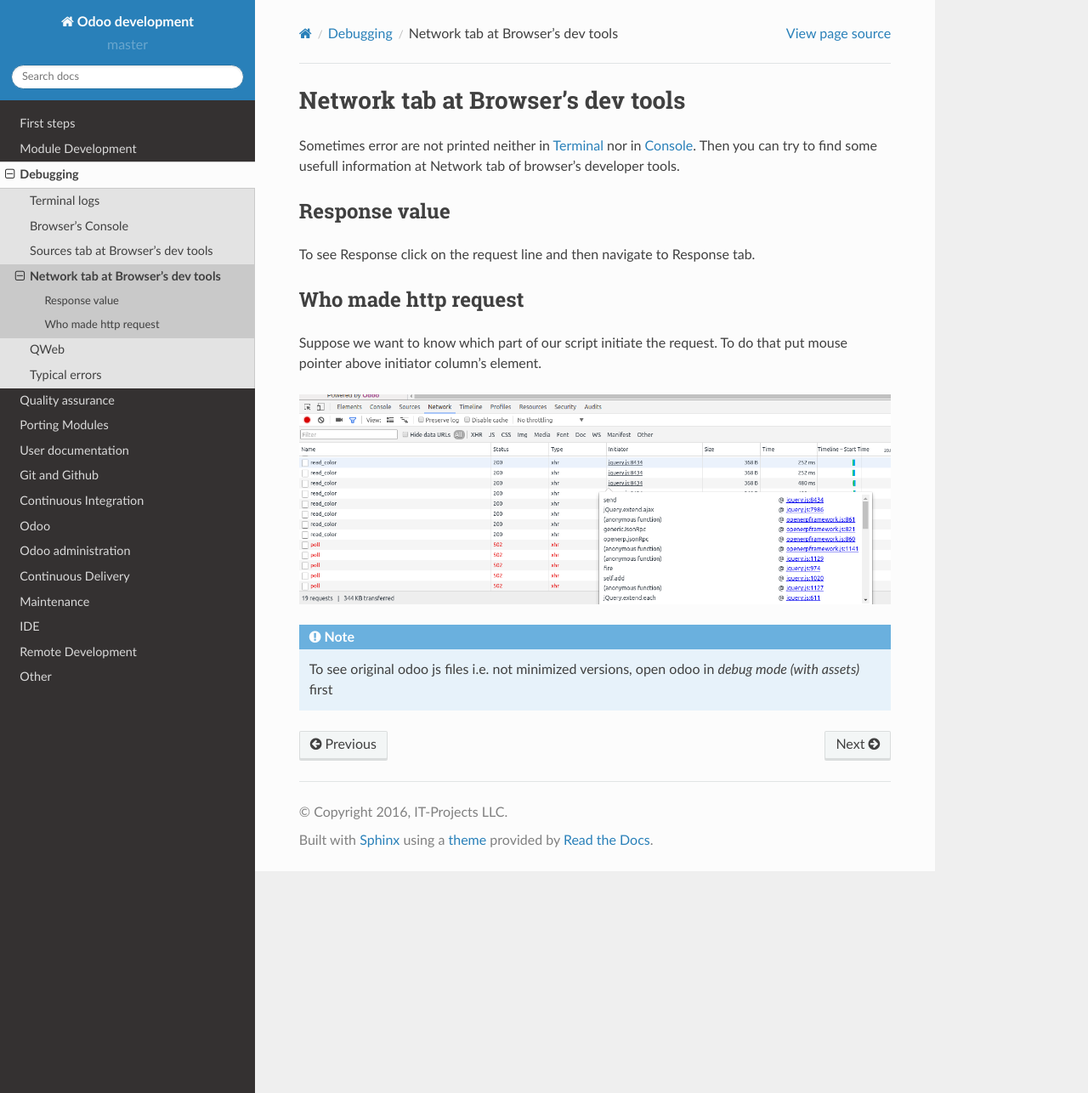
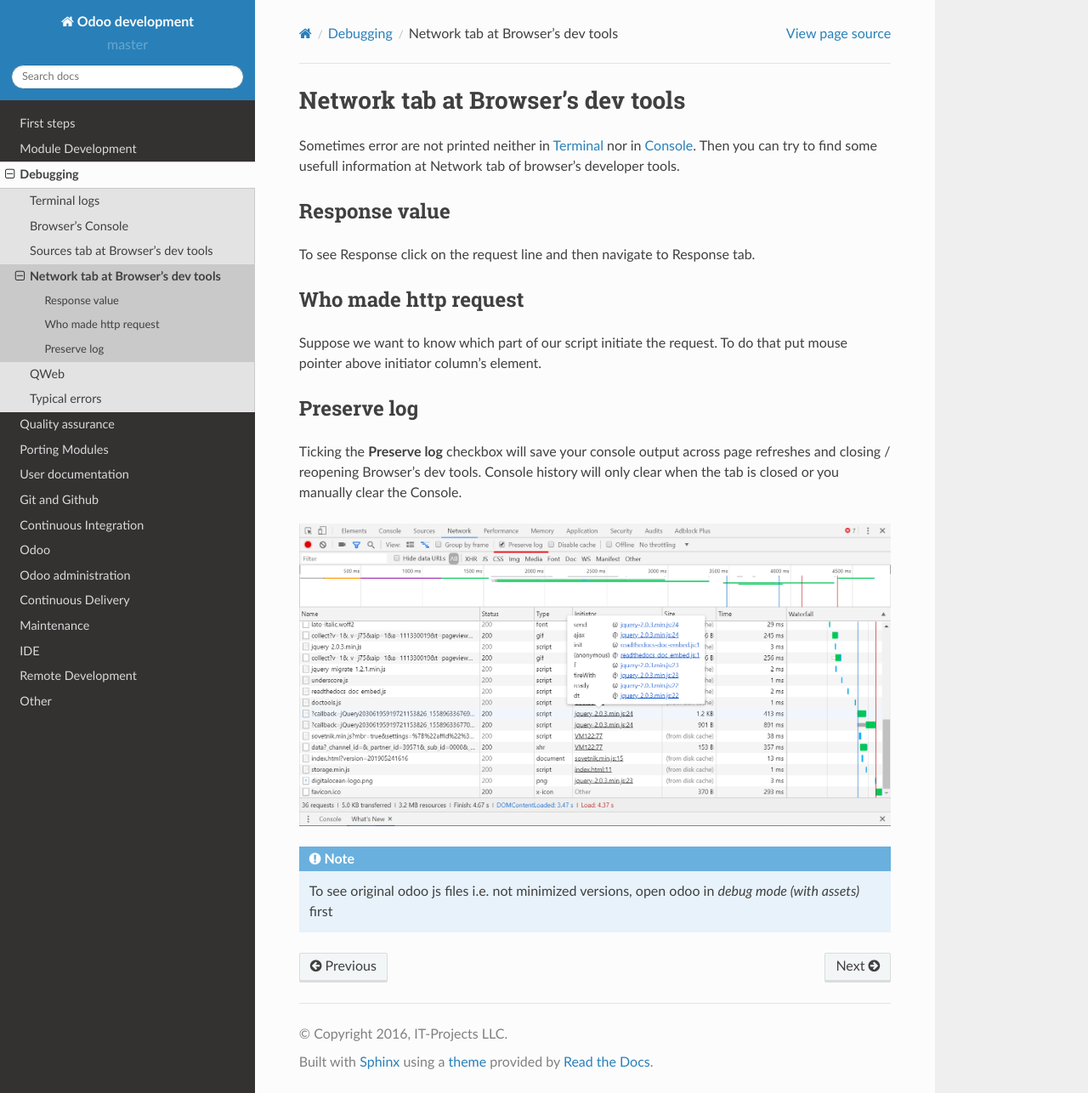
Before and after one commit to itpp-labs/odoo-development, a Sphinx documentation site: the page built from docs/debugging/browser-network.rst, in a window 1280 px wide and 1286 px high. Shown: the whole window at 85% size. Built offline with Sphinx 7.4.7 and the Read the Docs theme 2.0.0, drawn with Linux system fonts in a browser that asks for light colours.

Commit message:
:book: preserve log screen and description added

```diff
--- a/docs/debugging/browser-network.rst
+++ b/docs/debugging/browser-network.rst
@@ -14,6 +14,12 @@ Who made http request
 Suppose we want to know which part of our script initiate the request.
 To do that put mouse pointer above initiator column's element.
 
+Preserve log
+============
+
+Ticking the **Preserve log** checkbox will save your console output across page refreshes and closing / reopening Browser's dev tools.
+Console history will only clear when the tab is closed or you manually clear the Console.
+
 .. image:: ../images/dev/debug/browser_debug_network_initiator.png
 
 
```
Also changed, not shown: docs/images/dev/debug/browser_debug_network_initiator.png.
